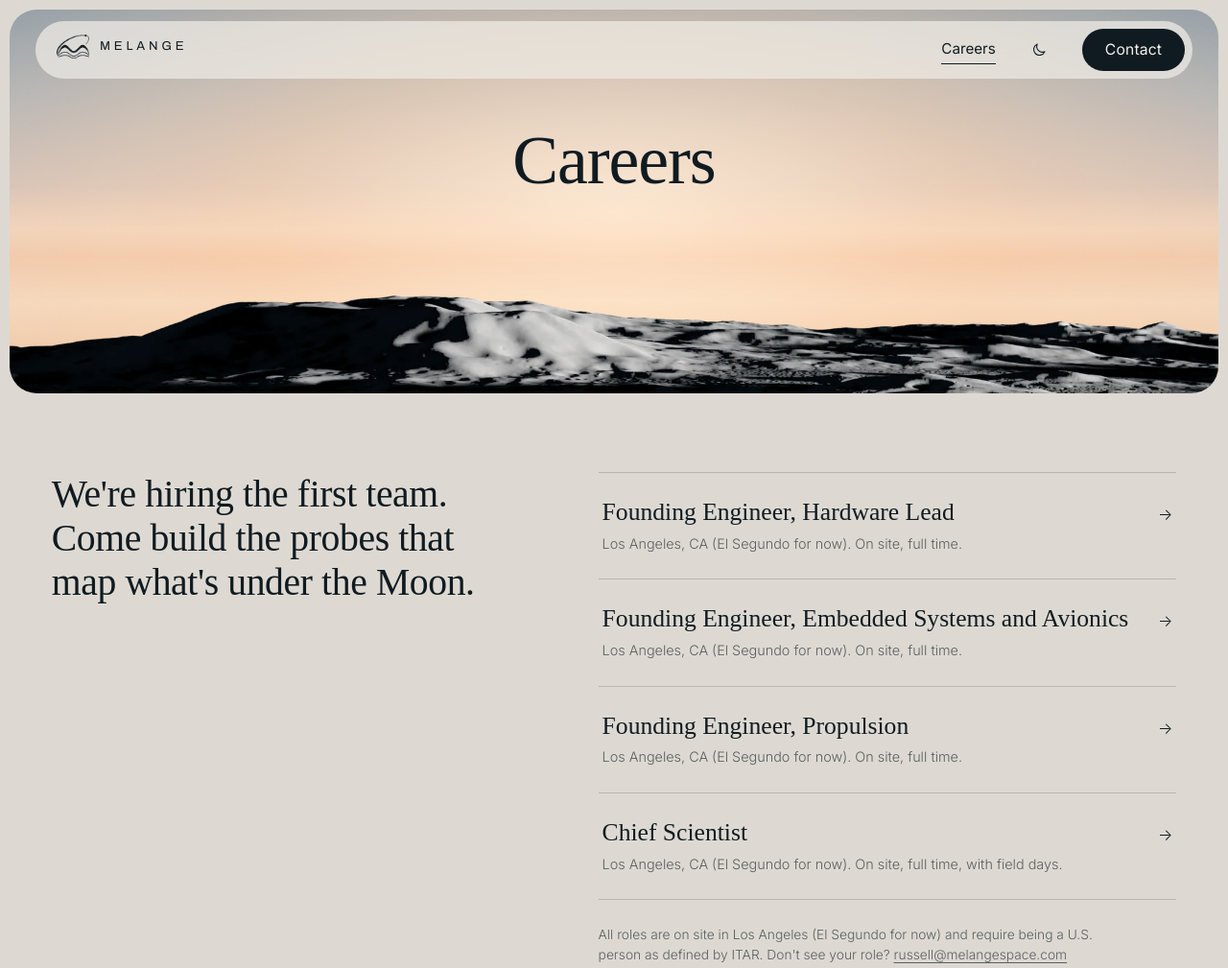
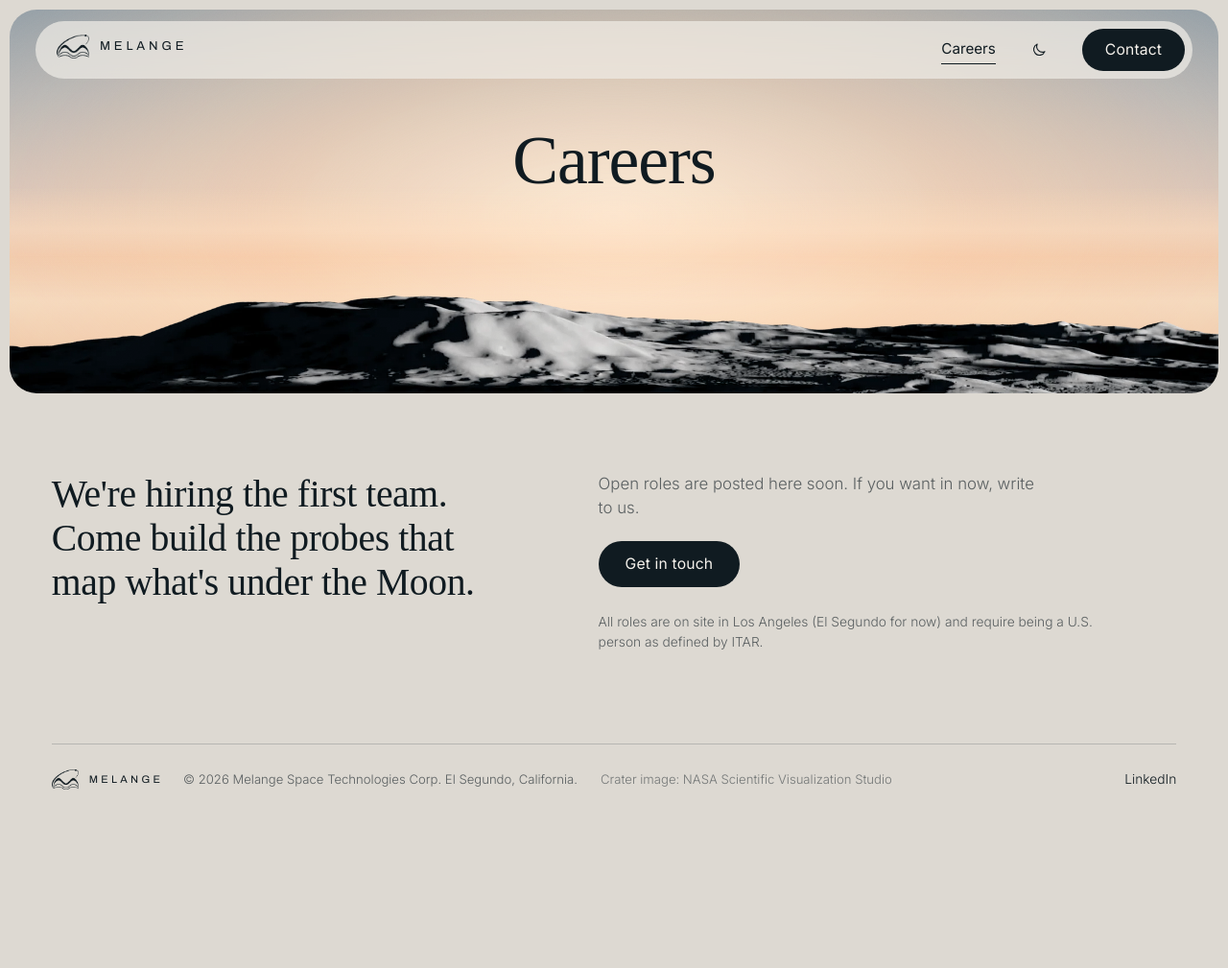
Before and after one commit to RussellBro/melangespace, a plain HTML site: page careers.html in a window 1280 px wide. Shown: the top 1009 px of the page at 96% size. After the commit the page ends 849 px from the top, so only its background shows below. Drawn offline with Linux system fonts and the light colour scheme.

Commit message:
Careers: role list held until the Dover go; page shows a get-in-touch line instead
Co-Authored-By: Claude Opus 5.5 <noreply@anthropic.com>

```diff
--- a/careers.html
+++ b/careers.html
@@ -68,37 +68,9 @@
       <h2 class="statement">We're hiring the first team. Come build the probes that map what's under the&nbsp;Moon.</h2>
     </div>
     <div class="reveal">
-      <ul class="roles">
-        <li><a href="mailto:russell@melangespace.com?subject=Founding%20Engineer%2C%20Hardware%20Lead">
-          <span class="role-main">
-            <span class="role-title">Founding Engineer, Hardware Lead</span>
-            <span class="role-meta">Los Angeles, CA (El Segundo for now). On site, full time.</span>
-          </span>
-          <span class="arrow" aria-hidden="true">&rarr;</span>
-        </a></li>
-        <li><a href="mailto:russell@melangespace.com?subject=Founding%20Engineer%2C%20Embedded%20Systems%20and%20Avionics">
-          <span class="role-main">
-            <span class="role-title">Founding Engineer, Embedded Systems and Avionics</span>
-            <span class="role-meta">Los Angeles, CA (El Segundo for now). On site, full time.</span>
-          </span>
-          <span class="arrow" aria-hidden="true">&rarr;</span>
-        </a></li>
-        <li><a href="mailto:russell@melangespace.com?subject=Founding%20Engineer%2C%20Propulsion">
-          <span class="role-main">
-            <span class="role-title">Founding Engineer, Propulsion</span>
-            <span class="role-meta">Los Angeles, CA (El Segundo for now). On site, full time.</span>
-          </span>
-          <span class="arrow" aria-hidden="true">&rarr;</span>
-        </a></li>
-        <li><a href="mailto:russell@melangespace.com?subject=Chief%20Scientist">
-          <span class="role-main">
-            <span class="role-title">Chief Scientist</span>
-            <span class="role-meta">Los Angeles, CA (El Segundo for now). On site, full time, with field days.</span>
-          </span>
-          <span class="arrow" aria-hidden="true">&rarr;</span>
-        </a></li>
-      </ul>
-      <p class="fine">All roles are on site in Los Angeles (El Segundo for now) and require being a U.S. person as defined by ITAR. Don't see your role? <a href="mailto:russell@melangespace.com">russell@melangespace.com</a></p>
+      <p class="lede">Open roles are posted here soon. If you want in now, write to us.</p>
+      <a class="btn" href="mailto:russell@melangespace.com?subject=Careers">Get in touch</a>
+      <p class="fine">All roles are on site in Los Angeles (El Segundo for now) and require being a U.S. person as defined by ITAR.</p>
     </div>
   </section>
 
--- a/css/style.css
+++ b/css/style.css
@@ -468,3 +468,6 @@ main:has(.story) + .footer .footer-inner { border-top: 1px solid var(--line); pa
 .role-main { display: flex; flex-direction: column; gap: 6px; }
 .role-meta { display: block; white-space: normal; }
 @media (max-width: 820px) { .role-meta { display: block; font-size: .84rem; } }
+
+/* Careers before roles are public */
+.lede { font-size: 1.05rem; color: var(--ink-soft); max-width: 460px; margin-bottom: 22px; }
```
Also changed, not shown: assets/og.jpg, 1 other file.
